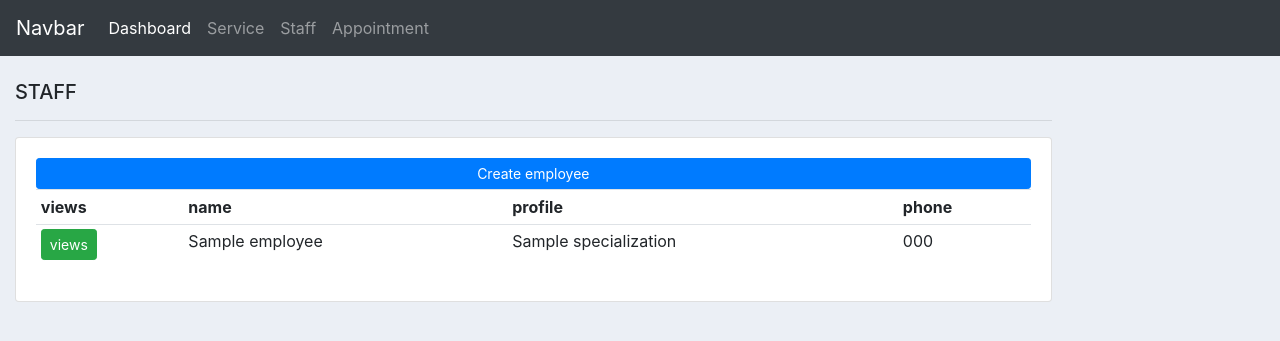
After one commit to DireStraits01/CRM_Medical, a Django app: template templates/main/staff.html in a window 1280 px wide. The commit adds this page. Shown: the top 341 px of the page. Run offline with Django 3.2, Linux system fonts and the light colour scheme; the template is opened without the code that fills it: most values are stand-ins (such as "Sample title", 1, 10 or a date in 2020); some libraries are stand-ins or nearby versions.

Commit message:
create a staff.html

```diff
--- a/main/urls.py
+++ b/main/urls.py
@@ -3,11 +3,11 @@ from . import views
 
 urlpatterns = [
     path('', views.home, name='home'),
-    path('doctor/<int:pk>/', views.doctor, name='doctor'),
+    path('doctor_detail/<int:pk>/', views.doctor, name='doctor_detail'),
     path('patient/', views.patient, name='patient'),
     path('service/', views.service, name='service'),
     path('appointment/', views.appointment, name='appointment'),
     path('create_appointment/', views.create_appointment,
          name='create_appointment'),
-    # path('appoint_update/<str:pk>/', views.appoint_update, name='appoint_update'),
+    path('staff/', views.staff, name='staff'),
 ]
--- a/templates/main/doctor.html
+++ b/templates/main/doctor_detail.html
@@ -20,8 +20,8 @@
         <div class="card card-body">
             <h5>Contact Information</h5>
             <hr />
-            <p>Email:{{doctor.email}}</p>
-            <p>Phone:{{doctor.phone}}</p>
+            <p>Email: {{doctor.email}}</p>
+            <p>Phone: {{doctor.phone}}</p>
         </div>
     </div>
 
@@ -29,7 +29,7 @@
         <div class="card card-body">
             <h5>Total Orders</h5>
             <hr />
-            <h1 style="text-align: center; padding: 10px"></h1>
+            <h1 style="text-align: center; padding: 10px">{{count_service}}</h1>
         </div>
     </div>
 </div>
--- a/templates/main/navbar.html
+++ b/templates/main/navbar.html
@@ -18,7 +18,7 @@
             </a>
             <a class="nav-item nav-link" href="{% url 'service' %}">Service</a>
 
-            <a class="nav-item nav-link" href="#">Doctors</a>
+            <a class="nav-item nav-link" href="{% url 'staff' %}">Staff</a>
 
             <a class="nav-item nav-link" href="{% url 'appointment' %}"
                 >Appointment</a
--- /dev/null
+++ b/templates/main/staff.html
@@ -0,0 +1,39 @@
+{% extends "main/base.html" %} {% block content%}
+
+<br />
+
+<div class="col-md-10">
+    <h5>STAFF</h5>
+    <hr />
+    <div class="card card-body">
+        <a
+            class="btn btn-primary btn-sm btn-block"
+            href="{% url 'create_appointment' %}"
+            >Create employee</a
+        >
+        <table class="table table-sm">
+            <tr>
+                <th>views</th>
+                <th>name</th>
+                <th>profile</th>
+                <th>phone</th>
+            </tr>
+            <tr>
+                {% for employee in staff %}
+                <td>
+                    <a
+                        class="btn btn-sm btn-success"
+                        href="{% url 'doctor_detail' employee.id %}"
+                        >views</a
+                    >
+                </td>
+                <td>{{employee.name}}</td>
+                <td>{{employee.specialization}}</td>
+                <td>{{employee.phone}}</td>
+            </tr>
+            {% endfor %}
+        </table>
+    </div>
+</div>
+
+{% endblock %}
```
Also changed, not shown: main/views.py (+14 -8 lines).
